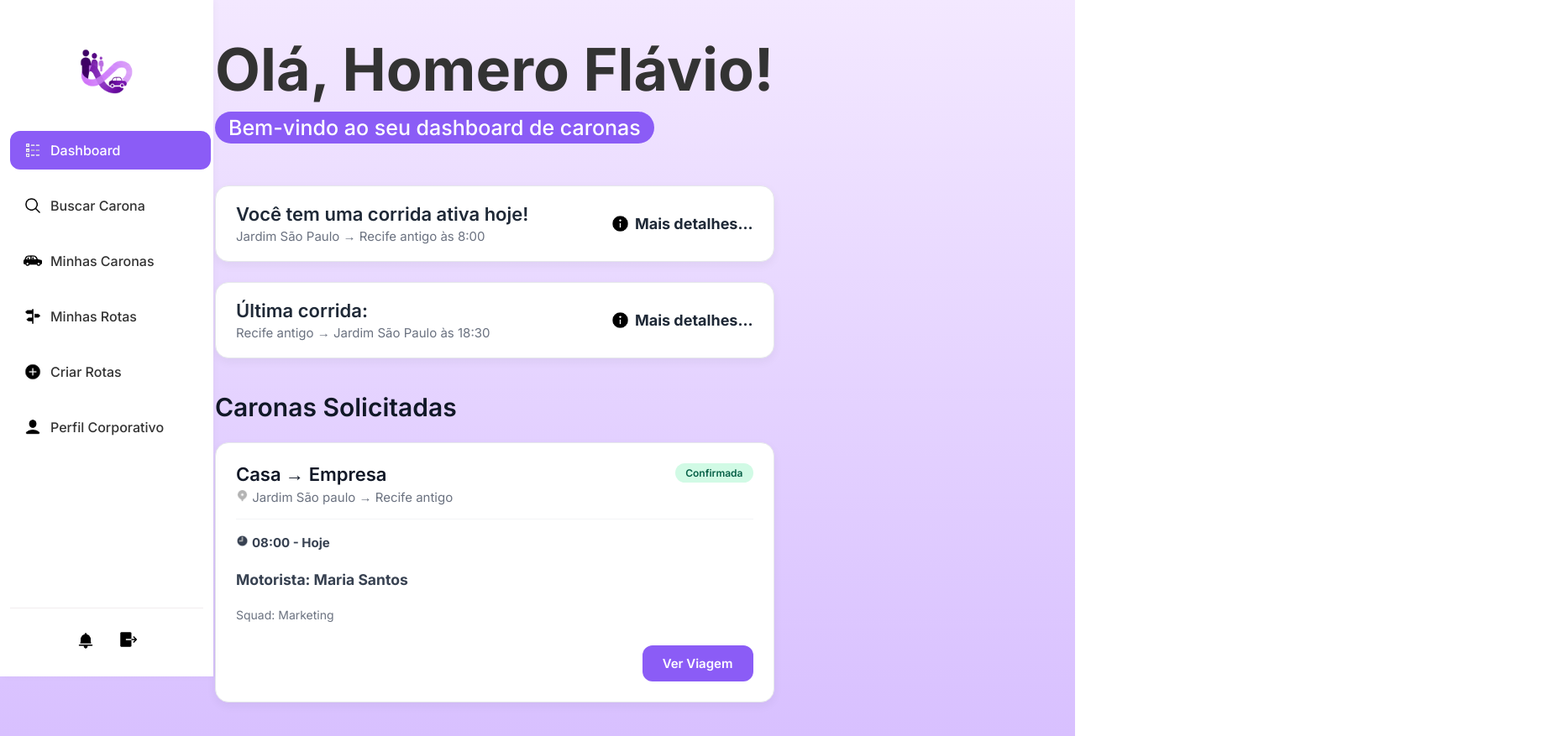
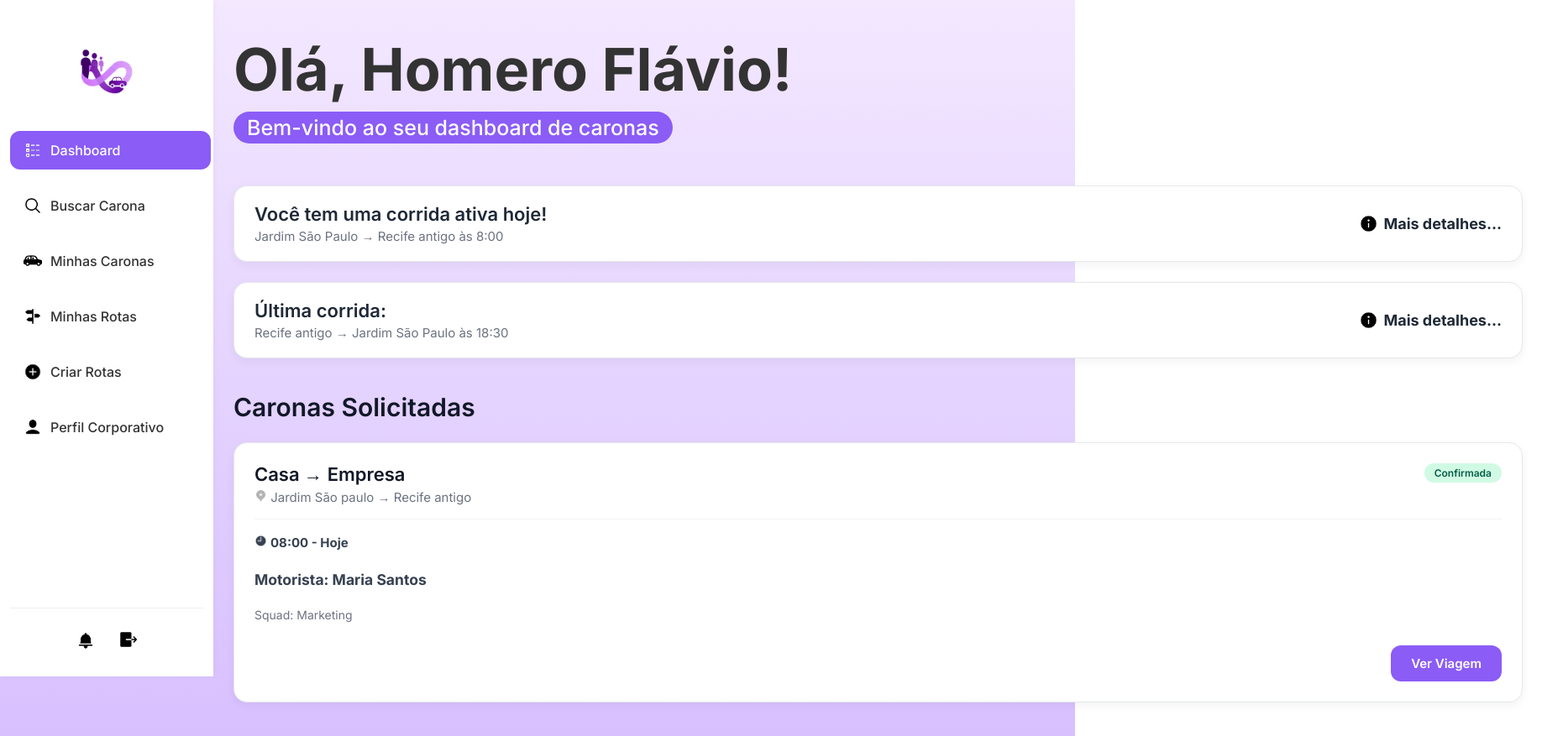
Before and after one commit to JoelsonJose/VamosJuntos, a React (Create React App) app: page /dashboard in a window 1280 px wide. Shown: the whole page at 84% size, 1861 px wide, since content can reach past the window. Built offline with nearby package versions, Linux system fonts and the light colour scheme.

Commit message:
pequenas modificações

```diff
--- a/src/components/CardCarona/CardCarona.css
+++ b/src/components/CardCarona/CardCarona.css
@@ -5,6 +5,7 @@
   box-shadow: 0 4px 12px rgba(0, 0, 0, 0.05);
   padding: 24px;
   font-family: 'Inter', sans-serif;
+  width: 1485px;
 }
 
 
--- a/src/pages/PaginaDashboard/PaginaDashboard.css
+++ b/src/pages/PaginaDashboard/PaginaDashboard.css
@@ -18,7 +18,7 @@
 }
 
 .dashboard-content {
-  margin-left: 208px;
+  margin-left: 230px;
   padding: 40px 48px;
   color: #333;
 }
```
